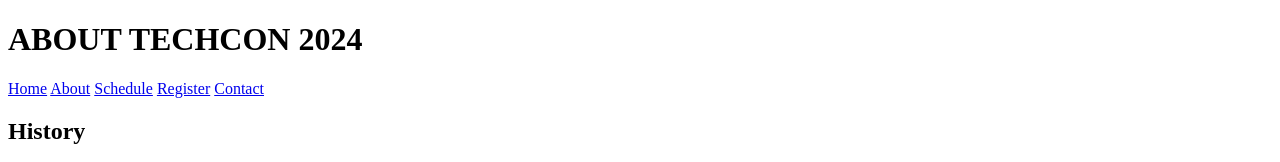
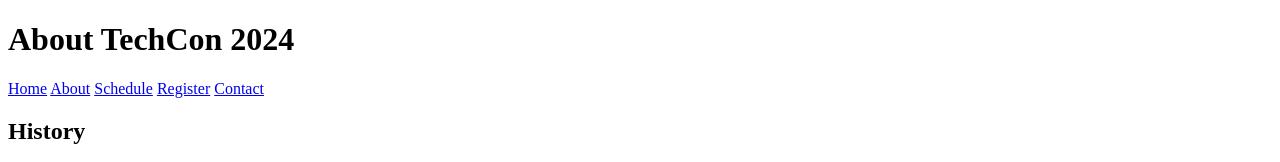
Before and after one commit to janeonuorah/TechCon_HTML, a plain HTML site: page techcon_website/about.html in a window 1280 px wide. Shown: the top 162 px of the page. Drawn offline with Linux system fonts and the light colour scheme.

Commit message:
edited some text on about page

```diff
--- a/techcon_website/about.html
+++ b/techcon_website/about.html
@@ -7,7 +7,7 @@
   </head>
   <body>
     <header>
-      <h1>ABOUT TECHCON 2024</h1>
+      <h1>About TechCon 2024</h1>
       <nav>
         <a href="index.html">Home</a>
         <a href="about.html">About</a>
```
